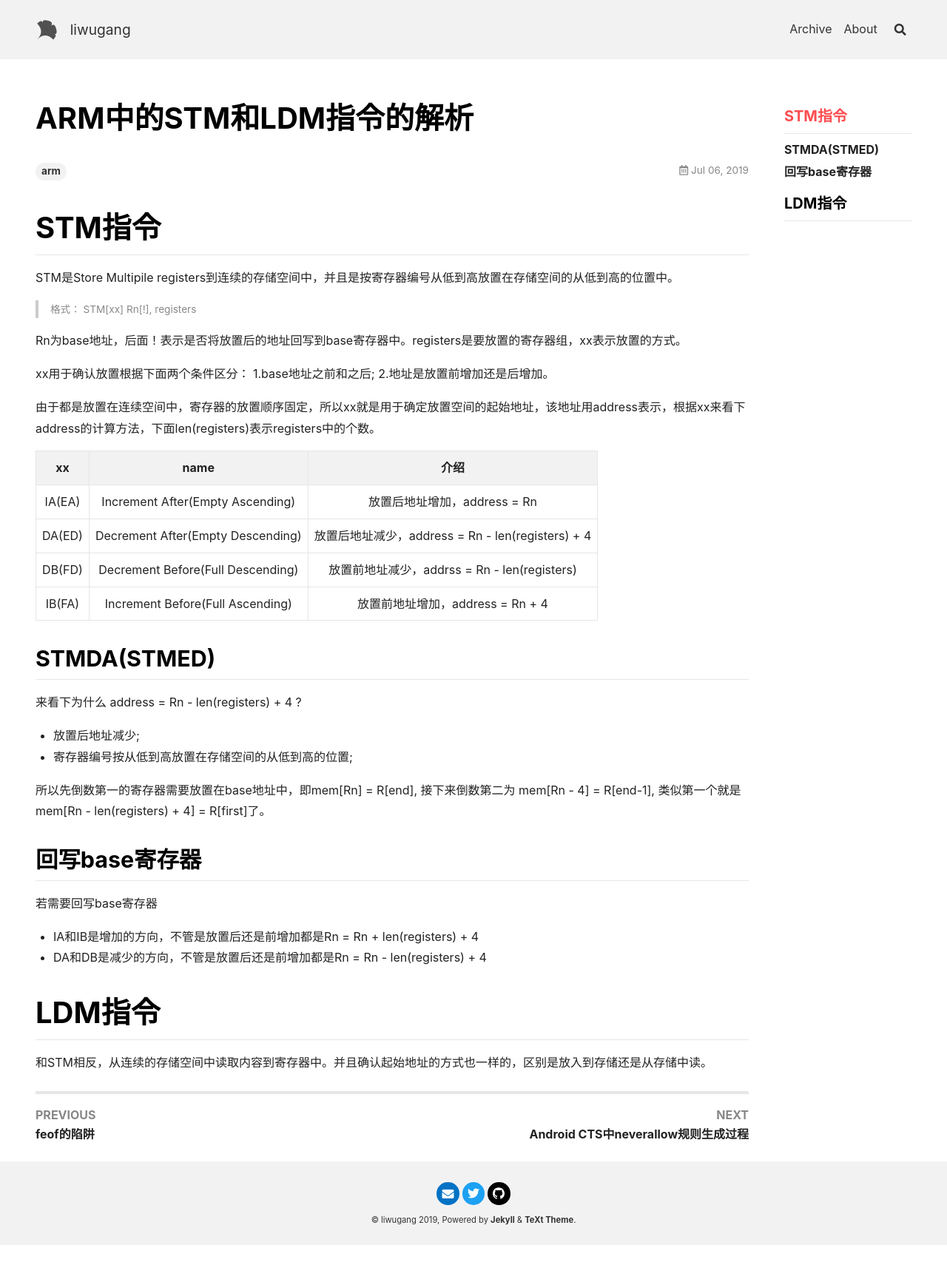
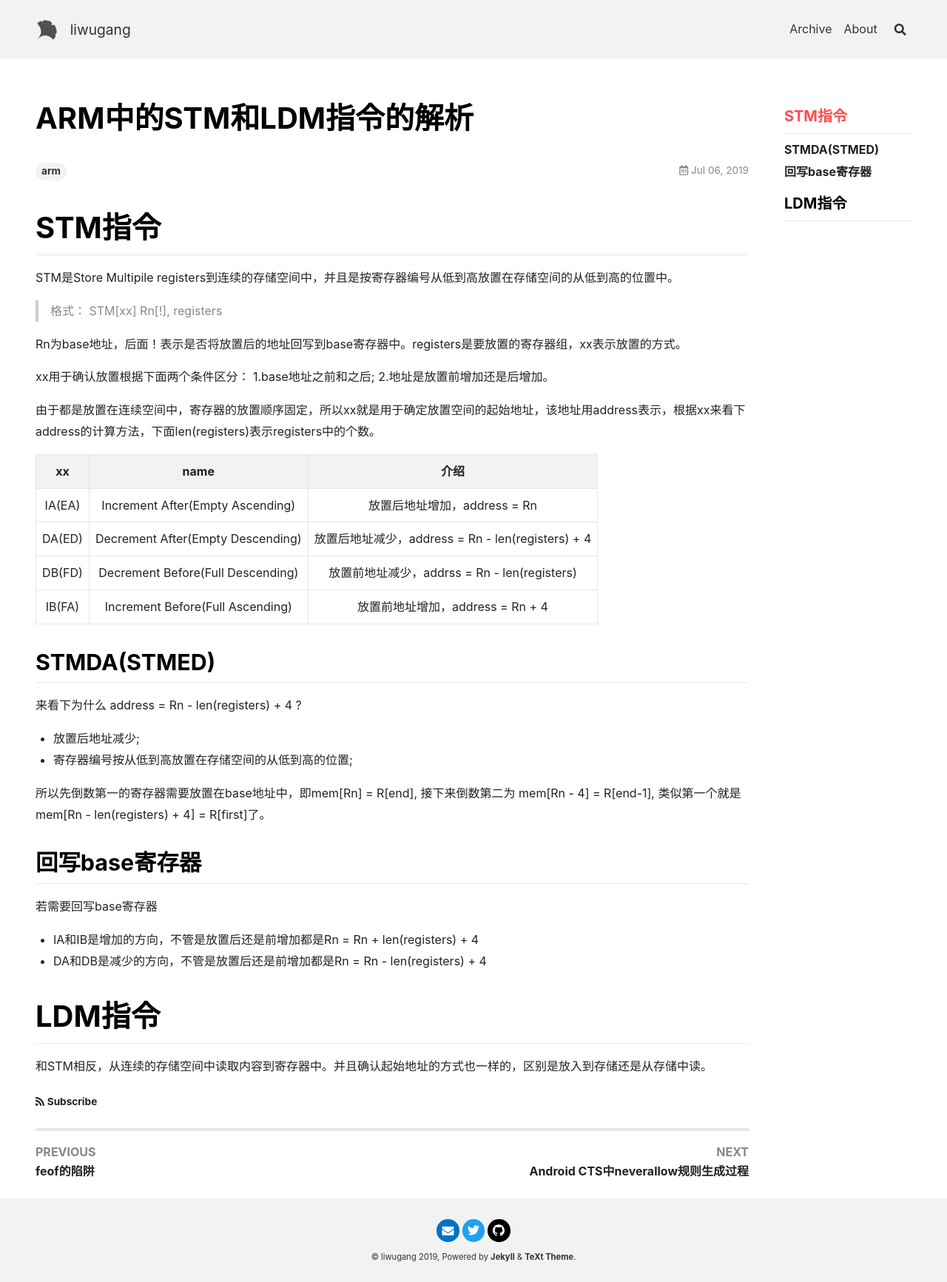
Before and after one commit to liwugang/liwugang.github.io, a Jekyll site: the page built from _posts/ARM/2019-07-06-arm_stm_and_ldm.md, in a window 1280 px wide. Shown: the whole page at 74% size. Built offline with Jekyll 4.4.1, drawn with Linux system fonts in a browser that asks for light colours; nearby versions of some CDN libraries; comment, search, counter and statistics services are not loaded; before the commit the page ends 1683 px from its top, so only the background shows below that.

Commit message:
Change blockquote's font size
Signed-off-by: liwugang <liwugang@163.com>

```diff
--- a/_config.yml
+++ b/_config.yml
@@ -210,7 +210,7 @@ defaults:
       aside:
         toc: true
       show_edit_on_github: false
-      show_subscribe: false
+      show_subscribe: true
       pageview: true
 
 ## => Plugins
--- a/_sass/components/_article-content.scss
+++ b/_sass/components/_article-content.scss
@@ -44,7 +44,7 @@
   }
   blockquote {
     padding-left: map-get($spacers, 3);
-    font-size: map-get($base, font-size-sm);
+    font-size: map-get($base, font-size);
     color: $text-color-l;
     @include split-line(left, 4px, $border-color);
     p {
```
Also changed, not shown: 3 other files.
